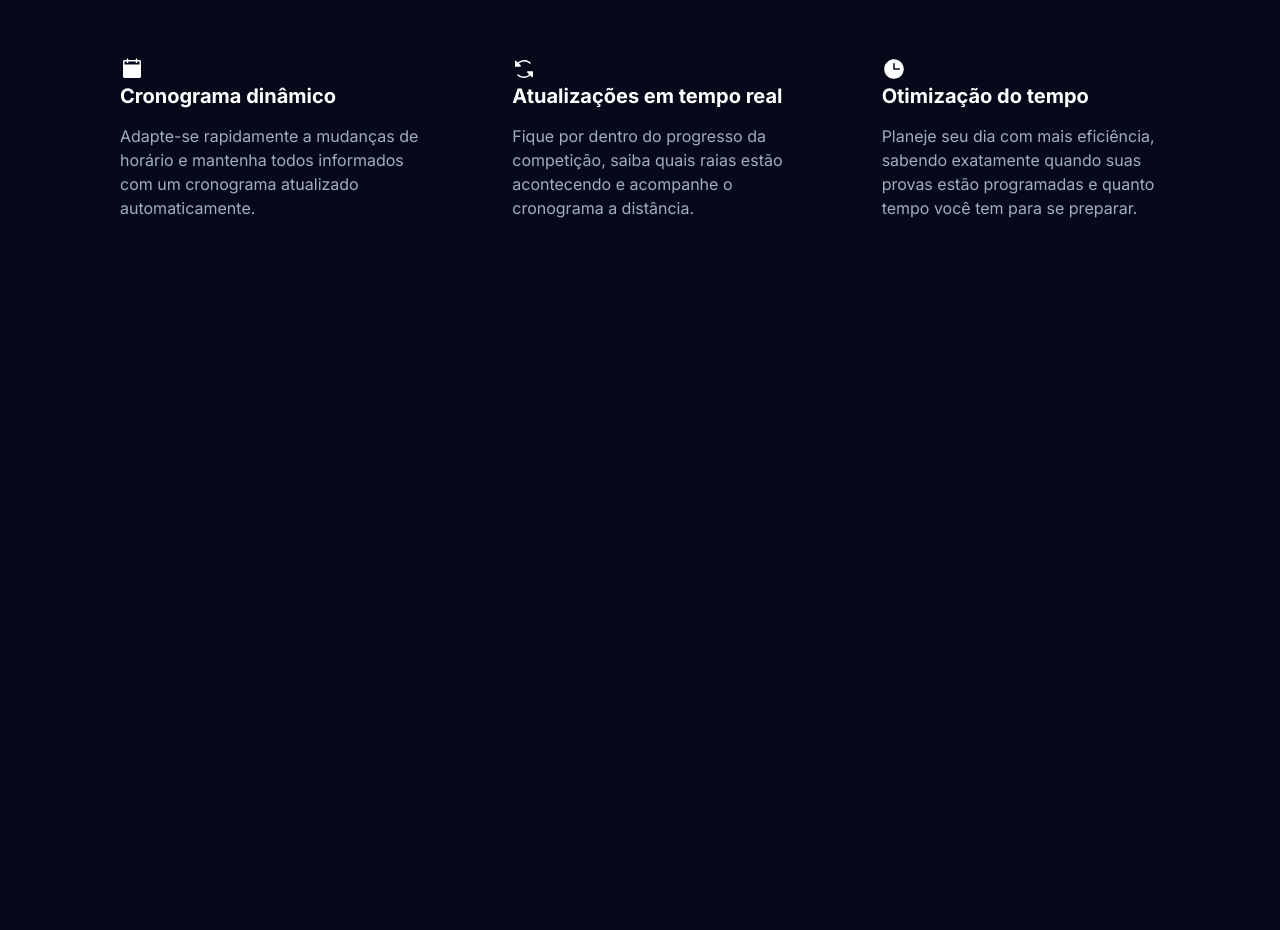
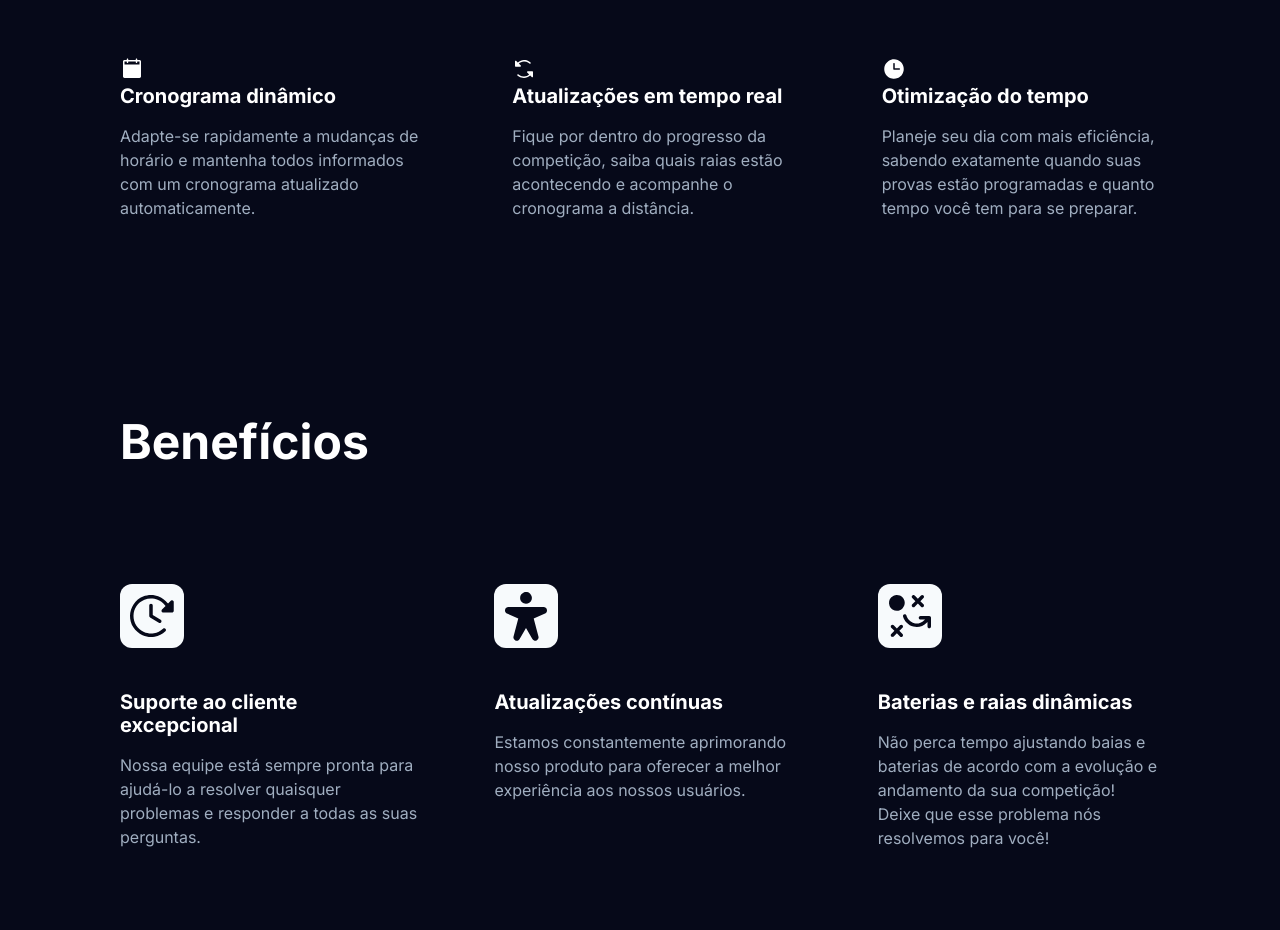
Before and after one commit to EXtreme-go-horse-club/wodful-site, a Gatsby site: page / in a window 1280 px wide. Shown: the part 1270-2200 px from the top of the page. Before the commit the page ends 1570 px from the top, so only its background shows below. Built offline with nearby package versions, Linux system fonts and the light colour scheme; Gatsby itself is replaced by a stand-in of ours.

Commit message:
Criando tela de benefícios.

```diff
--- /dev/null
+++ b/src/components/Benefits/index.tsx
@@ -0,0 +1,47 @@
+import * as React from "react";
+import ClockWise from "../../images/clock-wise.svg";
+import Person from "../../images/person-arms.svg";
+import Strategy from "../../images/strategy.svg";
+import * as styles from "./styles.module.css";
+
+type Benefits = {
+  icon: string;
+  title: string;
+  description: string;
+};
+
+const benefits: Benefits[] = [
+  {
+    icon: ClockWise,
+    title: "Suporte ao cliente excepcional",
+    description:
+      "Nossa equipe está sempre pronta para ajudá-lo a resolver quaisquer problemas e responder a todas as suas perguntas.",
+  },
+  {
+    icon: Person,
+    title: "Atualizações contínuas",
+    description:
+      "Estamos constantemente aprimorando nosso produto para oferecer a melhor experiência aos nossos usuários.",
+  },
+  {
+    icon: Strategy,
+    title: "Baterias e raias dinâmicas",
+    description:
+      "Não perca tempo ajustando baias e baterias de acordo com a evolução e andamento da sua competição! Deixe que esse problema nós resolvemos para você!",
+  },
+];
+
+export const Benefits = () => (
+  <section id="benefits" className={styles.container}>
+    <h1>Benefícios</h1>
+    <section className={styles.section}>
+      {benefits.map((benefit) => (
+        <article key={benefit.title}>
+          <img src={benefit.icon} alt={`ícone de ${benefit.title}`} />
+          <h2 className={styles.sub_title}>{benefit.title}</h2>
+          <p>{benefit.description}</p>
+        </article>
+      ))}
+    </section>
+  </section>
+);
--- /dev/null
+++ b/src/components/Benefits/styles.module.css
@@ -0,0 +1,53 @@
+.container {
+    padding: 5rem 7.5rem;
+    gap: 6rem;
+    display: flex;
+    flex-direction: column;
+}
+
+.section {
+    display: grid;
+    grid-template-columns: auto auto auto;
+    row-gap: 4rem;
+    column-gap: 4.68rem;
+}
+
+.sub_title {
+    max-width: 350px;
+    font-style: normal;
+    font-weight: 700;
+    font-size: 1.25rem;
+    margin: 2.5rem 0 1rem 0;
+}
+
+p {
+    max-width: 350px;
+}
+
+
+@media screen and (min-width: 768px) and (max-width: 1023px) {
+
+    .section {
+        grid-template-columns: auto auto;
+    }
+
+    .container {
+        gap: 4rem;
+    }
+
+}
+
+
+@media screen and (max-width: 767px) {
+
+    .container {
+        padding: 2.5rem;
+        gap: 3rem;
+    }
+
+    .section {
+        grid-template-columns: auto;
+        row-gap: 2.5rem;
+    }
+
+}
--- a/src/pages/index.tsx
+++ b/src/pages/index.tsx
@@ -1,6 +1,7 @@
 import type { PageProps } from "gatsby";
 import "normalize.css/normalize.css";
 import * as React from "react";
+import { Benefits } from "../components/Benefits";
 import { Feature } from "../components/Features";
 import { Header } from "../components/Header";
 import "../styles/global.module.css";
@@ -10,6 +11,7 @@ const IndexPage: React.FC<PageProps> = () => {
     <>
       <Header />
       <Feature />
+      <Benefits />
     </>
   );
 };
```
Also changed, not shown: src/images/clock-wise.svg (added), src/images/person-arms.svg (added), src/images/strategy.svg (added).
